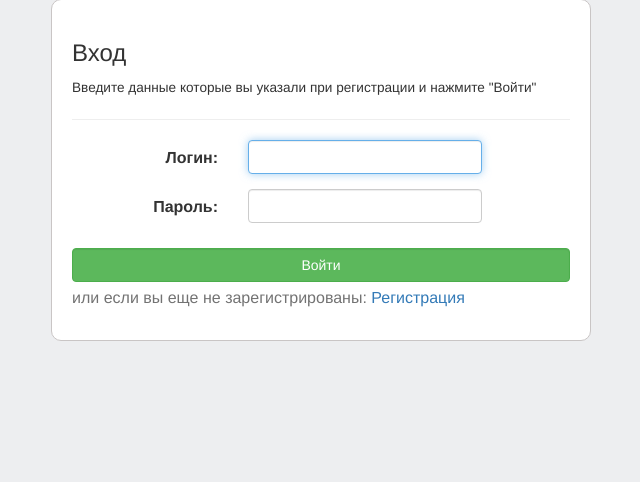
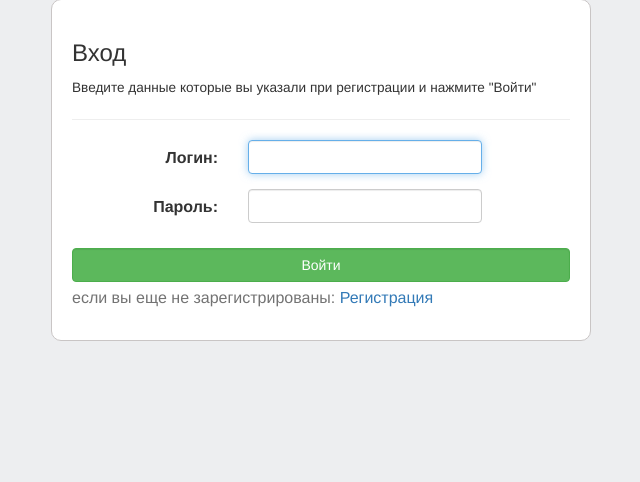
Before and after one commit to Jackson1911/homework, a PHP site: template views/users/authorization.php in a window 1280 px wide. Shown: the part 81-563 px from the top of the page, without its empty margins (319-959 px from the left). Run offline with PHP 8.4, Linux system fonts and the light colour scheme; the template is opened without the code that fills it, so the values that code supplies are empty.

Commit message:
Update authorization.php

```diff
--- a/views/users/authorization.php
+++ b/views/users/authorization.php
@@ -17,7 +17,7 @@
 		</div>
 	</div>
 	<input class="btn btn-success form-control" type="submit" value="Войти">
-	<span class="help-block">или если вы еще не зарегистрированы: <a href="/users/registration">Регистрация</a></span>
+	<span class="help-block">если вы еще не зарегистрированы: <a href="/users/registration">Регистрация</a></span>
 </form>
 </div>
 
```
